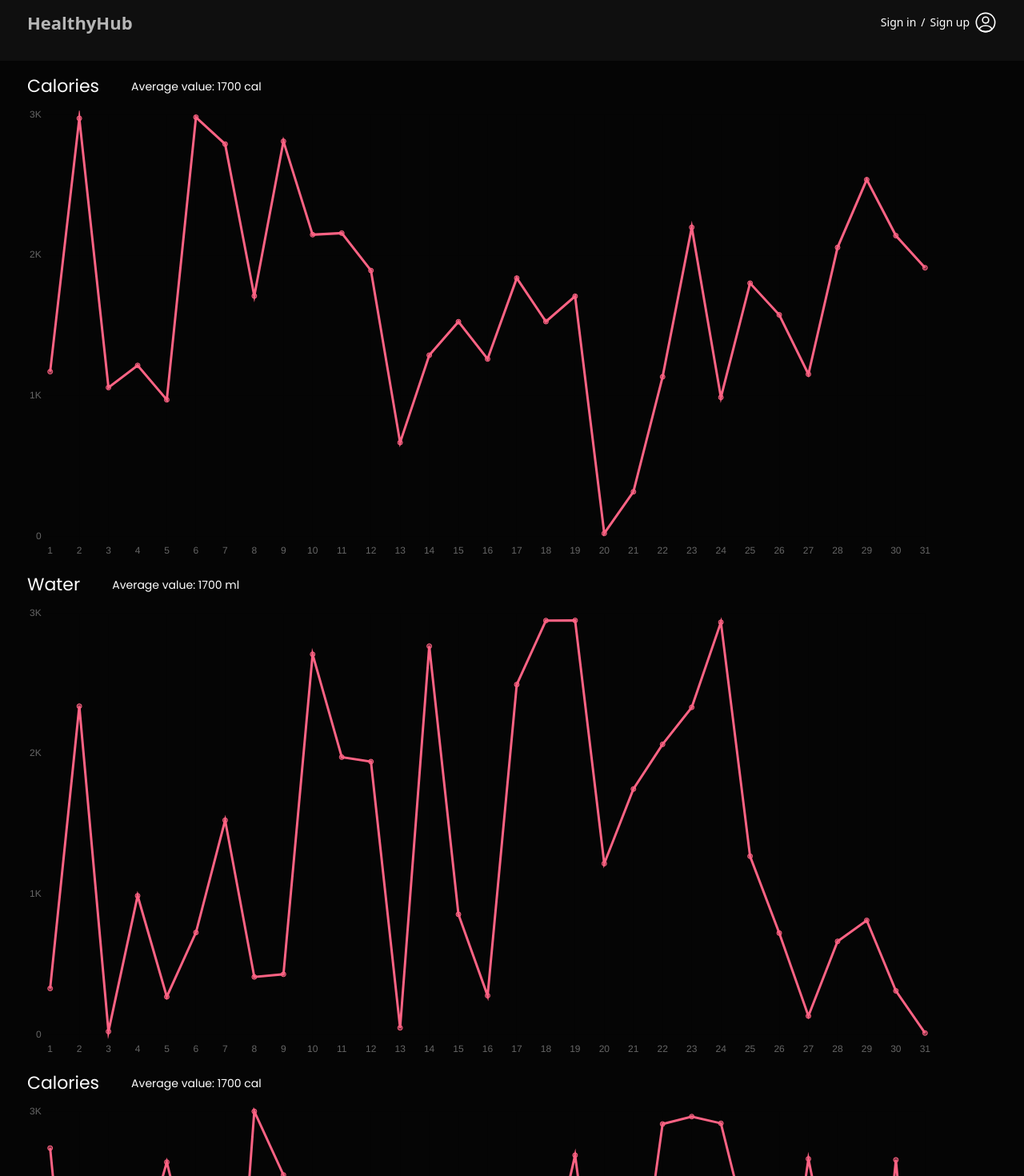
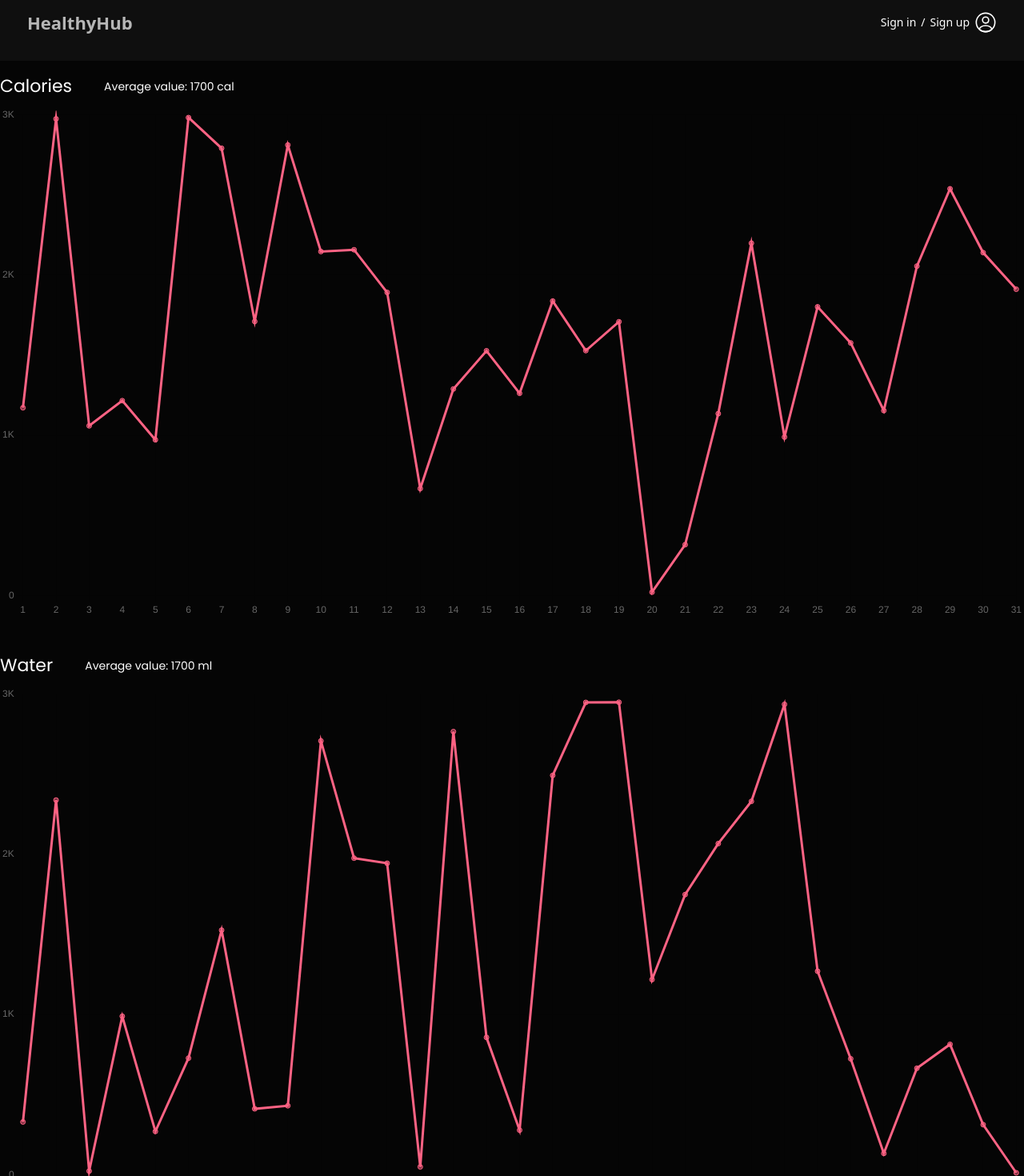
Before and after one commit to AnnaHort/HealthyHub, a React (Vite) app: page /HealthyHub/dashboard in a window 1280 px wide. Shown: the part 20-1490 px from the top of the page at 80% size. Built offline with nearby package versions, Linux system fonts and the light colour scheme.

Commit message:
+ add scroll

```diff
--- a/package.json
+++ b/package.json
@@ -30,7 +30,7 @@
     "react-router-dom": "^6.15.0",
     "react-toastify": "^9.1.3",
     "redux-persist": "^6.0.0",
-    "styled-components": "^6.0.7",
+    "styled-components": "^6.1.1",
     "vite-plugin-svgr": "^3.2.0",
     "yup": "^1.3.3"
   },
--- a/src/components/Dashboard/Line/calories.jsx
+++ b/src/components/Dashboard/Line/calories.jsx
@@ -24,8 +24,8 @@ ChartJS.register(
 import styled from 'styled-components';
 
 const Container = styled.div`
-  max-width: 1200px;
-  padding: 0 34px;
+overflow-y: auto;
+ margin-bottom: 27px;
 `;
 
 
@@ -53,6 +53,16 @@ const CaloriesDesc = styled.p`
   font-weight: 400;
   line-height: 20px;
   color: var(--color-primary-white);
+`;
+
+const ChartsContainer = styled.div`
+  overflow-x: auto;
+  overflow-y: hidden;
+  white-space: nowrap;
+  min-width: 676px;
+  width: 100%;
+  margin: 0 auto;
+  display: flex;
 `;
 
 const CaloriesDashboard = () => {
@@ -94,14 +104,11 @@ const CaloriesDashboard = () => {
     datasets: [
       {
         label: 'Calories',
-        data: labels.map(() =>
-          faker.datatype.number({ min: 0, max: 3000 })
-        ),
+        data: labels.map(() => faker.datatype.number({ min: 0, max: 3000 })),
         borderColor: 'rgb(255, 99, 132)',
         backgroundColor: 'rgba(255, 99, 132, 0.5)',
       },
     ],
-
   };
   return (
     <Container>
@@ -110,8 +117,9 @@ const CaloriesDashboard = () => {
         <CaloriesDesc>Average value: 1700 cal</CaloriesDesc>
       </TitleContainer>
 
+      <ChartsContainer>
         <Line options={options} data={data} />
-
+      </ChartsContainer>
     </Container>
   );
 };
--- a/src/pages/DashboardPage/water.jsx
+++ b/src/pages/DashboardPage/water.jsx
@@ -24,8 +24,8 @@ ChartJS.register(
 import styled from 'styled-components';
 
 const Container = styled.div`
-  max-width: 1200px;
-  padding: 0 34px;
+  overflow-x: auto;
+  margin-bottom: 40px;
 `;
 
 const TitleContainer = styled.div`
@@ -54,7 +54,19 @@ const WaterDesc = styled.p`
   color: var(--color-primary-white);
 `;
 
+const ChartsContainer = styled.div`
+  overflow-x: auto;
+  overflow-y: hidden;
+  white-space: nowrap;
+  min-width: 676px;
+  width: 100%;
+  margin: 0 auto;
+  display: flex;
+`;
+
+
 const WaterDashboar = () => {
+
    const options = {
      responsive: true,
      plugins: {
@@ -64,11 +76,13 @@ const WaterDashboar = () => {
      },
      scales: {
        x: {
-         beginAtZero: true, // Начинать отсчет с 0 на оси X
+
+         beginAtZero: true,
        },
 
        y: {
          ticks: {
+
            beginAtZero: true,
            stepSize: 1000,
            callback: function (value) {
@@ -92,14 +106,12 @@ const WaterDashboar = () => {
        datasets: [
          {
            label: 'Calories',
-           data: labels.map(() =>
-             faker.datatype.number({ min: 0, max: 3000 })
-           ),
+           data: labels.map(() => faker.datatype.number({ min: 0, max: 3000 })),
            borderColor: 'rgb(255, 99, 132)',
            backgroundColor: 'rgba(255, 99, 132, 0.5)',
          },
        ],
-    };
+     };
 
     return (
       <Container>
@@ -108,7 +120,11 @@ const WaterDashboar = () => {
           <WaterDesc>Average value: 1700 ml</WaterDesc>
         </TitleContainer>
 
-        <Line options={options} data={data} />
+        <ChartsContainer >
+
+            <Line options={options} data={data} />
+
+        </ChartsContainer>
       </Container>
     );
 };
```
Also changed, not shown: 1 other file (tests, documents, lock files or other folders).
